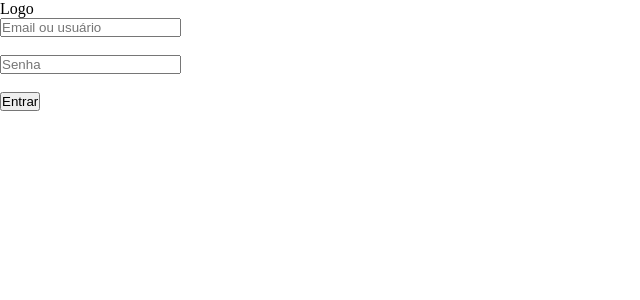
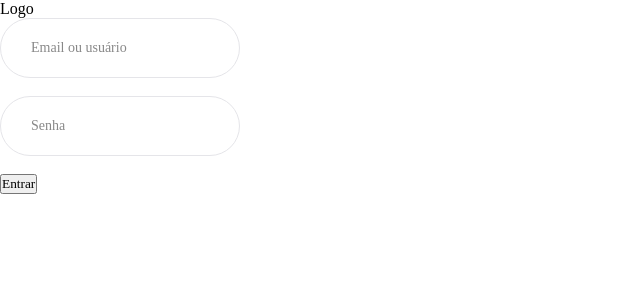
Before and after one commit to AdrianFadiga/Tekurt-Frontend, a React (Vite) app: page / in a window 1280 px wide. Shown: the top 300 px of the page, without its empty margins (0-640 px from the left). Built offline with nearby package versions, Linux system fonts and the light colour scheme.

Commit message:
style: estilo base do input

```diff
--- a/src/styles/GlobalStyles.ts
+++ b/src/GlobalStyles.ts
@@ -5,5 +5,10 @@ export const GlobalStyle = createGlobalStyle`
     margin: 0;
     padding: 0;
     box-sizing: border-box;
+    font-family: gord;
+  }
+
+  :root {
+    --small-text: 14px;
   }
 `;
--- a/src/components/Input/index.tsx
+++ b/src/components/Input/index.tsx
@@ -1,4 +1,5 @@
 import React, { forwardRef, InputHTMLAttributes, useState } from 'react';
+import { InputStyle } from './style';
 
 interface Attributes extends InputHTMLAttributes<HTMLInputElement>{
   errorMessage: string
@@ -26,7 +27,7 @@ const Input: React.ForwardRefRenderFunction<HTMLInputElement, Attributes> = ({ e
   };
 
   return (
-    <div>
+    <InputStyle>
       <input
         required
         ref={ ref }
@@ -41,7 +42,7 @@ const Input: React.ForwardRefRenderFunction<HTMLInputElement, Attributes> = ({ e
 
       { invalidField && <span>campo errado</span> }
       { messageError && <span>{ errorMessage }</span> }
-    </div>
+    </InputStyle>
   );
 };
 
--- /dev/null
+++ b/src/components/Input/style.tsx
@@ -0,0 +1,15 @@
+import styled from 'styled-components';
+
+export const InputStyle = styled.section`
+  input {
+    all: unset;
+    padding: 21px 30px;
+    border: 1px solid #E5E5E9;
+    border-radius: 30px;
+    font-size: var(--small-text);
+  }
+
+  input::placeholder {
+    color: #888888
+  }
+`;
--- a/src/main.tsx
+++ b/src/main.tsx
@@ -2,7 +2,7 @@ import React from 'react';
 import ReactDOM from 'react-dom/client';
 import { BrowserRouter } from 'react-router-dom';
 import App from './App';
-import { GlobalStyle } from './styles/GlobalStyles';
+import { GlobalStyle } from './GlobalStyles';
 
 ReactDOM.createRoot(document.getElementById('root')!).render(
   <React.StrictMode>
```
